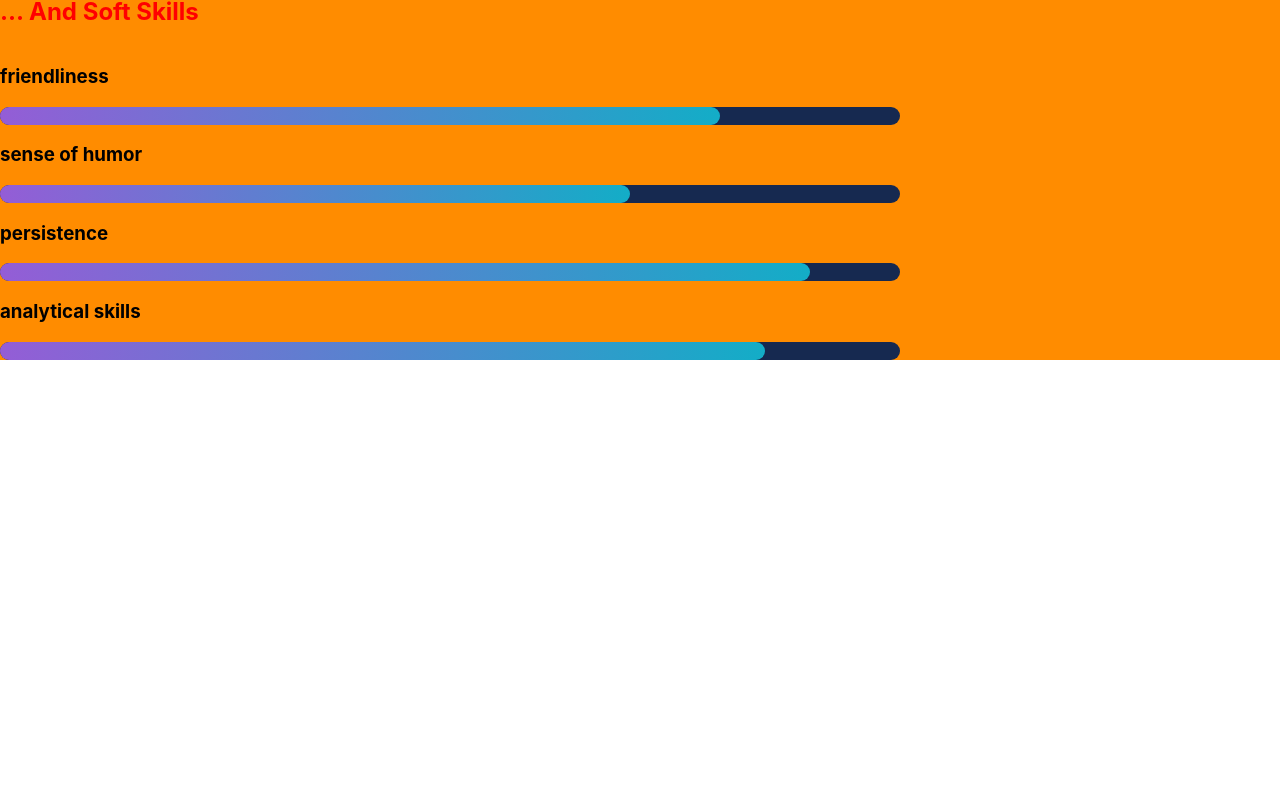
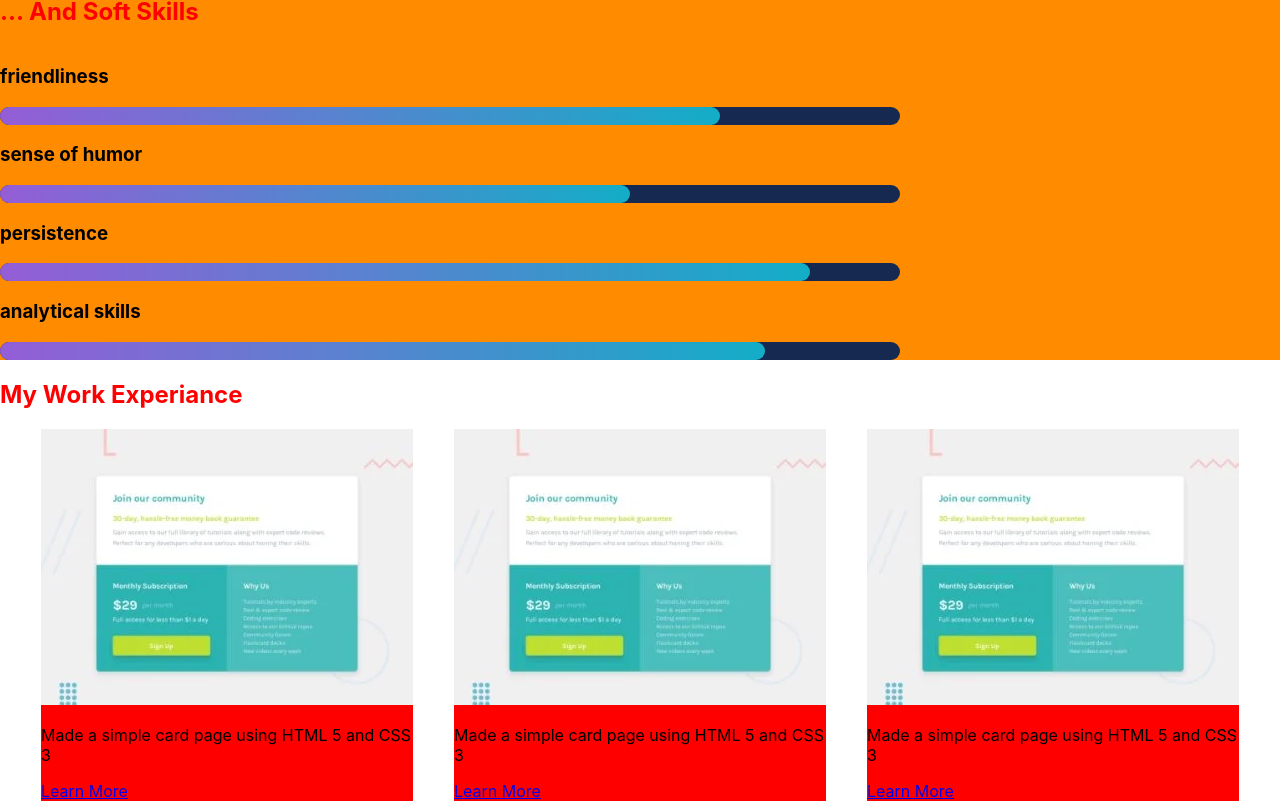
Before and after one commit to CrusaderDen/portfolio-on-react, a React app: page / in a window 1280 px wide. Shown: the part 1124-1925 px from the top of the page. Before the commit the page ends 1484 px from the top, so only its background shows below. Built offline with nearby package versions, Linux system fonts and the light colour scheme.

Commit message:
Create structure of Works

```diff
--- a/public/index.html
+++ b/public/index.html
@@ -14,7 +14,7 @@
       manifest.json provides metadata used when your web app is installed on a
       user's mobile device or desktop. See https://developers.google.com/web/fundamentals/web-app-manifest/
     -->
-    <link href="%PUBLIC_URL%/manifest.json" rel="manifest"/>
+    <!--    <link href="%PUBLIC_URL%/manifest.json" rel="manifest"/>-->
     <!--
       Notice the use of %PUBLIC_URL% in the tags above.
       It will be replaced with the URL of the `public` folder during the build.
--- a/src/App.tsx
+++ b/src/App.tsx
@@ -3,6 +3,7 @@ import styled from 'styled-components';
 import {Header} from "./layuot/header/Header";
 import {Main} from "./layuot/sections/main/Main";
 import {Skills} from "./layuot/sections/skills/Skills";
+import {Works} from "./layuot/sections/works/Works";
 
 
 function App() {
@@ -11,6 +12,7 @@ function App() {
             <Header/>
             <Main/>
             <Skills/>
+            <Works/>
         </div>
     );
 }
--- a/src/layuot/sections/works/Works.tsx
+++ b/src/layuot/sections/works/Works.tsx
@@ -1,9 +1,22 @@
 import React from 'react';
+import {Work} from "./work/Work";
+import project_1_Img from './../../../assets/images/project-card-1.webp'
+import {FlexWrapper} from "../../../components/FlexWrapper";
+import {SectionTitle} from "../../../components/SectonTitle";
+import styled from "styled-components";
 
 export const Works = () => {
     return (
         <div>
-
+            <SectionTitle>My Work Experiance</SectionTitle>
+            <FlexWrapper justify={'space-evenly'}>
+                <Work src={project_1_Img} text={'Made a simple card page using HTML 5 and  CSS 3'}
+                      targetLink={'https://mail.ru/'}/>
+                <Work src={project_1_Img} text={'Made a simple card page using HTML 5 and  CSS 3'}
+                      targetLink={'https://mail.ru/'}/>
+                <Work src={project_1_Img} text={'Made a simple card page using HTML 5 and  CSS 3'}
+                      targetLink={'https://mail.ru/'}/>
+            </FlexWrapper>
         </div>
     );
 };
--- /dev/null
+++ b/src/layuot/sections/works/work/Work.tsx
@@ -0,0 +1,35 @@
+import React from 'react';
+import styled from "styled-components";
+
+
+type WorkPropsType = {
+    src: string
+    text: string
+    targetLink: string
+}
+
+export const Work = (props: WorkPropsType) => {
+    return (
+        <StyledWork>
+            <Image src={props.src} alt="picture"/>
+            <Text>{props.text}</Text>
+            <Link href={props.targetLink}>Learn More</Link>
+        </StyledWork>
+    );
+};
+
+const StyledWork = styled.div`
+    background-color: red;
+    max-width: 372px;
+    width: 100%;
+`
+
+const Image = styled.img`
+    width: 100%;
+    height: 276px;
+    object-fit: cover;
+`
+
+const Text = styled.p``
+
+const Link = styled.a``
```
